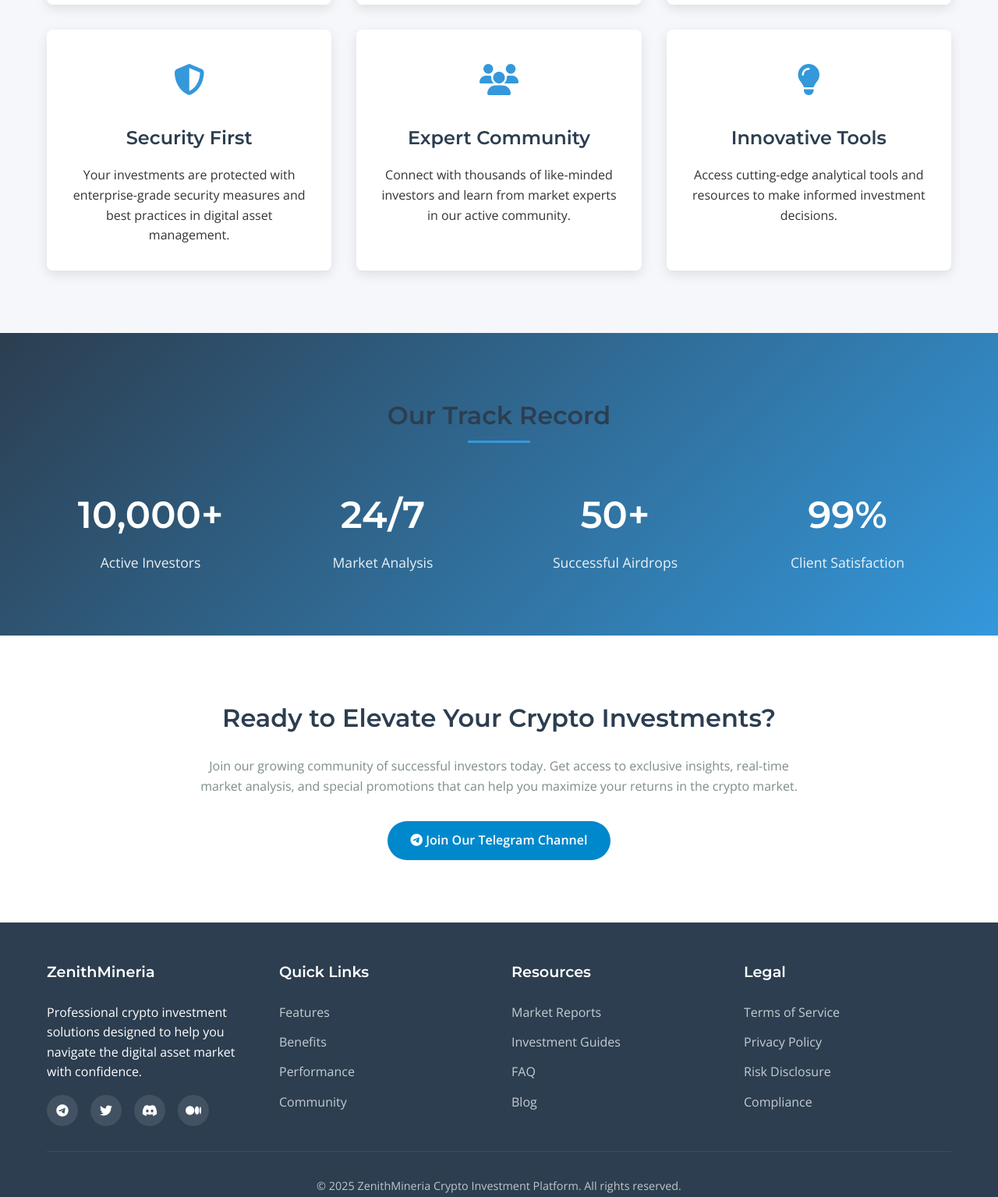
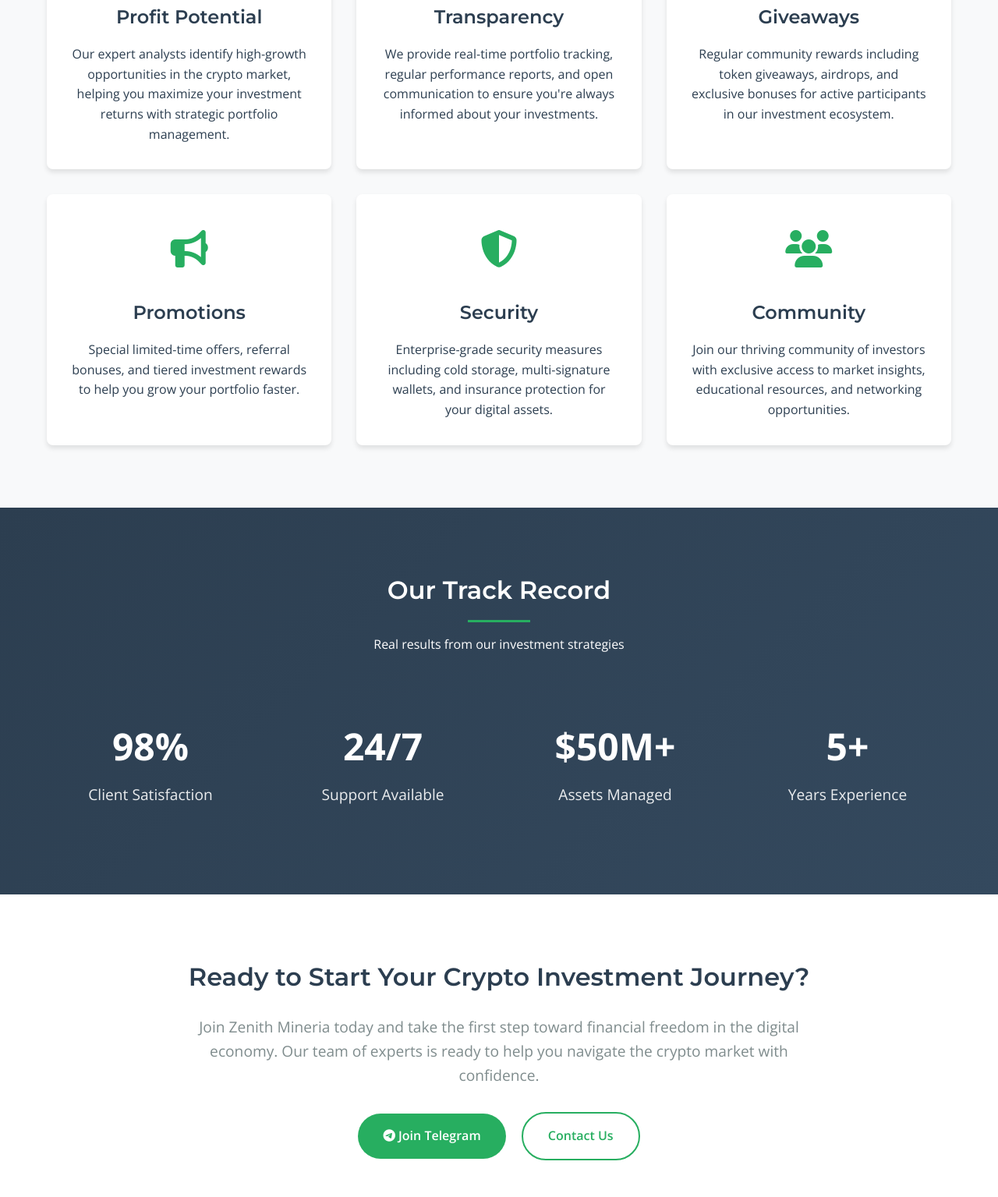
Before and after one commit to USDTQBOT/Get-started-, a plain HTML site: page index.html in a window 1280 px wide. Shown: the part 1230-2765 px from the top of the page at 78% size. Drawn offline with nearby package versions, Linux system fonts and the light colour scheme.

Commit message:
Update index.html

```diff
--- a/index.html
+++ b/index.html
@@ -3,21 +3,21 @@
 <head>
     <meta charset="UTF-8">
     <meta name="viewport" content="width=device-width, initial-scale=1.0">
+    <meta name="description" content="Zenith Mineria - Professional cryptocurrency investment platform with transparent operations and high growth potential">
     <title>Zenith Mineria | Professional Crypto Investment Platform</title>
     <link rel="stylesheet" href="https://cdnjs.cloudflare.com/ajax/libs/font-awesome/6.4.0/css/all.min.css">
     <link href="https://fonts.googleapis.com/css2?family=Montserrat:wght@300;400;500;600;700&family=Open+Sans:wght@300;400;600;700&display=swap" rel="stylesheet">
     <style>
         :root {
-            --primary-color: #3498db;
-            --secondary-color: #2c3e50;
-            --accent-color: #e74c3c;
-            --light-color: #ecf0f1;
-            --dark-color: #2c3e50;
-            --success-color: #27ae60;
-            --warning-color: #f39c12;
-            --text-color: #333;
+            --primary: #2c3e50;
+            --secondary: #34495e;
+            --accent: #27ae60;
+            --accent-light: #2ecc71;
+            --text: #2c3e50;
             --text-light: #7f8c8d;
-            --box-shadow: 0 5px 15px rgba(0, 0, 0, 0.1);
+            --bg: #f8f9fa;
+            --white: #ffffff;
+            --shadow: 0 4px 6px rgba(0, 0, 0, 0.1);
             --transition: all 0.3s ease;
         }
 
@@ -29,22 +29,15 @@
 
         body {
             font-family: 'Open Sans', sans-serif;
-            color: var(--text-color);
+            background-color: var(--bg);
+            color: var(--text);
             line-height: 1.6;
-            background-color: #f9f9f9;
         }
 
         h1, h2, h3, h4 {
             font-family: 'Montserrat', sans-serif;
             font-weight: 600;
             margin-bottom: 1rem;
-            color: var(--secondary-color);
-        }
-
-        a {
-            text-decoration: none;
-            color: var(--primary-color);
-            transition: var(--transition);
         }
 
         .container {
@@ -56,7 +49,7 @@
 
         /* Header Styles */
         header {
-            background: linear-gradient(135deg, var(--secondary-color), var(--primary-color));
+            background: linear-gradient(135deg, var(--primary), var(--secondary));
             color: white;
             padding: 2rem 0;
             text-align: center;
@@ -76,7 +69,7 @@
             left: 0;
             width: 100%;
             height: 100%;
-            background: url('https://images.unsplash.com/photo-1639762681057-408e52192e55?ixlib=rb-4.0.3&ixid=M3wxMjA3fDB8MHxwaG90by1wYWdlfHx8fGVufDB8fHx8fA%3D%3D&auto=format&fit=crop&w=2232&q=80') center/cover no-repeat;
+            background: url('https://images.unsplash.com/photo-1639762681057-408e52192e55?q=80&w=2232&auto=format&fit=crop') no-repeat center center/cover;
             opacity: 0.2;
             z-index: 1;
         }
@@ -85,23 +78,21 @@
             font-size: 2.5rem;
             font-weight: 700;
             margin-bottom: 1rem;
-            display: inline-block;
-        }
-
-        .logo span {
-            color: var(--primary-color);
+            color: white;
         }
 
         .tagline {
             font-size: 1.2rem;
             margin-bottom: 2rem;
-            opacity: 0.9;
+            max-width: 800px;
+            margin-left: auto;
+            margin-right: auto;
         }
 
         /* Navigation */
         nav {
-            background-color: white;
-            box-shadow: var(--box-shadow);
+            background-color: var(--white);
+            box-shadow: var(--shadow);
             position: sticky;
             top: 0;
             z-index: 100;
@@ -117,7 +108,8 @@
         .nav-logo {
             font-size: 1.5rem;
             font-weight: 700;
-            color: var(--secondary-color);
+            color: var(--primary);
+            text-decoration: none;
         }
 
         .nav-links {
@@ -130,14 +122,16 @@
         }
 
         .nav-links a {
-            color: var(--dark-color);
+            text-decoration: none;
+            color: var(--text);
             font-weight: 500;
+            transition: var(--transition);
             padding: 0.5rem 0;
             position: relative;
         }
 
         .nav-links a:hover {
-            color: var(--primary-color);
+            color: var(--accent);
         }
 
         .nav-links a::after {
@@ -147,7 +141,7 @@
             left: 0;
             width: 0;
             height: 2px;
-            background-color: var(--primary-color);
+            background-color: var(--accent);
             transition: var(--transition);
         }
 
@@ -159,7 +153,7 @@
         .hero {
             padding: 5rem 0;
             text-align: center;
-            background-color: white;
+            background-color: var(--white);
         }
 
         .hero h1 {
@@ -169,15 +163,15 @@
 
         .hero p {
             font-size: 1.2rem;
+            color: var(--text-light);
             max-width: 800px;
             margin: 0 auto 2rem;
-            color: var(--text-light);
         }
 
         /* Features Section */
         .features {
             padding: 5rem 0;
-            background-color: #f5f7fa;
+            background-color: var(--bg);
         }
 
         .section-title {
@@ -189,17 +183,18 @@
             font-size: 2rem;
             position: relative;
             display: inline-block;
+            padding-bottom: 1rem;
         }
 
         .section-title h2::after {
             content: '';
             position: absolute;
-            bottom: -10px;
+            bottom: 0;
             left: 50%;
             transform: translateX(-50%);
             width: 80px;
             height: 3px;
-            background-color: var(--primary-color);
+            background-color: var(--accent);
         }
 
         .features-grid {
@@ -209,10 +204,10 @@
         }
 
         .feature-card {
-            background-color: white;
+            background-color: var(--white);
+            border-radius: 8px;
             padding: 2rem;
-            border-radius: 8px;
-            box-shadow: var(--box-shadow);
+            box-shadow: var(--shadow);
             transition: var(--transition);
             text-align: center;
         }
@@ -222,8 +217,8 @@
         }
 
         .feature-icon {
-            font-size: 2.5rem;
-            color: var(--primary-color);
+            font-size: 3rem;
+            color: var(--accent);
             margin-bottom: 1.5rem;
         }
 
@@ -235,7 +230,7 @@
         /* Stats Section */
         .stats {
             padding: 5rem 0;
-            background: linear-gradient(135deg, var(--secondary-color), var(--primary-color));
+            background: linear-gradient(135deg, var(--primary), var(--secondary));
             color: white;
             text-align: center;
         }
@@ -247,14 +242,18 @@
             margin-top: 3rem;
         }
 
-        .stat-item h3 {
-            font-size: 3rem;
-            margin-bottom: 0.5rem;
-            color: white;
+        .stat-item {
+            padding: 2rem;
         }
 
-        .stat-item p {
-            font-size: 1.1rem;
+        .stat-number {
+            font-size: 3rem;
+            font-weight: 700;
+            margin-bottom: 0.5rem;
+        }
+
+        .stat-label {
+            font-size: 1.2rem;
             opacity: 0.9;
         }
 
@@ -262,7 +261,7 @@
         .cta {
             padding: 5rem 0;
             text-align: center;
-            background-color: white;
+            background-color: var(--white);
         }
 
         .cta-content {
@@ -276,15 +275,17 @@
         }
 
         .cta p {
+            font-size: 1.2rem;
+            color: var(--text-light);
             margin-bottom: 2rem;
-            color: var(--text-light);
         }
 
         .btn {
             display: inline-block;
-            padding: 12px 30px;
-            background-color: var(--primary-color);
+            padding: 1rem 2rem;
+            background-color: var(--accent);
             color: white;
+            text-decoration: none;
             border-radius: 50px;
             font-weight: 600;
             transition: var(--transition);
@@ -294,22 +295,26 @@
         }
 
         .btn:hover {
-            background-color: var(--secondary-color);
+            background-color: var(--accent-light);
             transform: translateY(-3px);
-            box-shadow: 0 10px 20px rgba(0, 0, 0, 0.1);
+            box-shadow: 0 10px 20px rgba(46, 204, 113, 0.2);
         }
 
-        .btn-telegram {
-            background-color: #0088cc;
+        .btn-outline {
+            background-color: transparent;
+            border: 2px solid var(--accent);
+            color: var(--accent);
+            margin-left: 1rem;
         }
 
-        .btn-telegram:hover {
-            background-color: #006699;
+        .btn-outline:hover {
+            background-color: var(--accent);
+            color: white;
         }
 
         /* Footer */
         footer {
-            background-color: var(--secondary-color);
+            background-color: var(--secondary);
             color: white;
             padding: 3rem 0 1rem;
         }
@@ -322,9 +327,20 @@
         }
 
         .footer-column h3 {
-            color: white;
+            font-size: 1.5rem;
             margin-bottom: 1.5rem;
-            font-size: 1.2rem;
+            position: relative;
+            padding-bottom: 1rem;
+        }
+
+        .footer-column h3::after {
+            content: '';
+            position: absolute;
+            bottom: 0;
+            left: 0;
+            width: 50px;
+            height: 2px;
+            background-color: var(--accent);
         }
 
         .footer-links {
@@ -336,13 +352,14 @@
         }
 
         .footer-links a {
-            color: var(--light-color);
-            opacity: 0.8;
+            color: #ecf0f1;
+            text-decoration: none;
+            transition: var(--transition);
         }
 
         .footer-links a:hover {
-            opacity: 1;
-            color: var(--primary-color);
+            color: var(--accent);
+            padding-left: 5px;
         }
 
         .social-links {
@@ -352,7 +369,7 @@
         }
 
         .social-links a {
-            display: flex;
+            display: inline-flex;
             align-items: center;
             justify-content: center;
             width: 40px;
@@ -364,16 +381,14 @@
         }
 
         .social-links a:hover {
-            background-color: var(--primary-color);
+            background-color: var(--accent);
             transform: translateY(-3px);
         }
 
-        .copyright {
+        .footer-bottom {
             text-align: center;
             padding-top: 2rem;
             border-top: 1px solid rgba(255, 255, 255, 0.1);
-            font-size: 0.9rem;
-            opacity: 0.7;
         }
 
         /* Responsive Design */
@@ -395,31 +410,38 @@
                 font-size: 2rem;
             }
 
-            .section-title h2 {
-                font-size: 1.8rem;
+            .btn-group {
+                display: flex;
+                flex-direction: column;
+                gap: 1rem;
+            }
+
+            .btn-outline {
+                margin-left: 0;
             }
         }
     </style>
 </head>
 <body>
-    <!-- Header -->
+    <!-- Header with Background Image -->
     <header>
         <div class="header-bg"></div>
-        <div class="container header-content">
-            <h1 class="logo">Zenith<span>Mineria</span></h1>
-            <p class="tagline">Professional Crypto Investment Solutions for Maximum Returns</p>
+        <div class="header-content container">
+            <div class="logo">Zenith Mineria</div>
+            <p class="tagline">Professional cryptocurrency investment solutions with transparent operations and high growth potential</p>
+            <a href="#cta" class="btn">Get Started Today</a>
         </div>
     </header>
 
     <!-- Navigation -->
     <nav>
-        <div class="container nav-container">
-            <a href="#" class="nav-logo">ZenithMineria</a>
+        <div class="nav-container container">
+            <a href="#" class="nav-logo">Zenith Mineria</a>
             <ul class="nav-links">
                 <li><a href="#features">Features</a></li>
-                <li><a href="#benefits">Benefits</a></li>
                 <li><a href="#stats">Performance</a></li>
-                <li><a href="#community">Community</a></li>
+                <li><a href="#about">About Us</a></li>
+                <li><a href="#contact">Contact</a></li>
             </ul>
         </div>
     </nav>
@@ -427,110 +449,128 @@
     <!-- Hero Section -->
     <section class="hero">
         <div class="container">
-            <h1>Revolutionize Your Investment Strategy</h1>
-            <p>Join thousands of investors who are leveraging our professional crypto investment platform to maximize their returns in the dynamic world of digital assets.</p>
-            <a href="#community" class="btn btn-telegram"><i class="fab fa-telegram"></i> Join Our Community</a>
+            <h1>Invest in the Future of Digital Currency</h1>
+            <p>Zenith Mineria offers professional cryptocurrency investment services with transparent operations, competitive returns, and a community-driven approach to digital wealth creation.</p>
+            <div class="btn-group">
+                <a href="https://t.me/binance7grapid" class="btn"><i class="fab fa-telegram"></i> Join Our Telegram</a>
+                <a href="#features" class="btn btn-outline">Learn More</a>
+            </div>
         </div>
     </section>
 
     <!-- Features Section -->
-    <section id="features" class="features">
+    <section class="features" id="features">
         <div class="container">
             <div class="section-title">
-                <h2>Why Choose ZenithMineria</h2>
+                <h2>Why Choose Zenith Mineria</h2>
+                <p>Our platform offers unique advantages for crypto investors</p>
             </div>
+
             <div class="features-grid">
                 <div class="feature-card">
                     <div class="feature-icon">
                         <i class="fas fa-chart-line"></i>
                     </div>
                     <h3>Profit Potential</h3>
-                    <p>Our expert analysts identify high-growth opportunities in the crypto market, helping you maximize your investment returns with strategic insights.</p>
+                    <p>Our expert analysts identify high-growth opportunities in the crypto market, helping you maximize your investment returns with strategic portfolio management.</p>
                 </div>
+
                 <div class="feature-card">
                     <div class="feature-icon">
                         <i class="fas fa-eye"></i>
                     </div>
                     <h3>Transparency</h3>
-                    <p>We provide complete visibility into investment strategies and performance metrics, ensuring you're always informed about your portfolio.</p>
+                    <p>We provide real-time portfolio tracking, regular performance reports, and open communication to ensure you're always informed about your investments.</p>
                 </div>
+
                 <div class="feature-card">
                     <div class="feature-icon">
                         <i class="fas fa-gift"></i>
                     </div>
-                    <h3>Exclusive Rewards</h3>
-                    <p>Access special giveaways, airdrops, and promotions available only to our community members.</p>
+                    <h3>Giveaways</h3>
+                    <p>Regular community rewards including token giveaways, airdrops, and exclusive bonuses for active participants in our investment ecosystem.</p>
                 </div>
+
+                <div class="feature-card">
+                    <div class="feature-icon">
+                        <i class="fas fa-bullhorn"></i>
+                    </div>
+                    <h3>Promotions</h3>
+                    <p>Special limited-time offers, referral bonuses, and tiered investment rewards to help you grow your portfolio faster.</p>
+                </div>
+
                 <div class="feature-card">
                     <div class="feature-icon">
                         <i class="fas fa-shield-alt"></i>
                     </div>
-                    <h3>Security First</h3>
-                    <p>Your investments are protected with enterprise-grade security measures and best practices in digital asset management.</p>
+                    <h3>Security</h3>
+                    <p>Enterprise-grade security measures including cold storage, multi-signature wallets, and insurance protection for your digital assets.</p>
                 </div>
+
                 <div class="feature-card">
                     <div class="feature-icon">
                         <i class="fas fa-users"></i>
                     </div>
-                    <h3>Expert Community</h3>
-                    <p>Connect with thousands of like-minded investors and learn from market experts in our active community.</p>
-                </div>
-                <div class="feature-card">
-                    <div class="feature-icon">
-                        <i class="fas fa-lightbulb"></i>
-                    </div>
-                    <h3>Innovative Tools</h3>
-                    <p>Access cutting-edge analytical tools and resources to make informed investment decisions.</p>
+                    <h3>Community</h3>
+                    <p>Join our thriving community of investors with exclusive access to market insights, educational resources, and networking opportunities.</p>
                 </div>
             </div>
         </div>
     </section>
 
     <!-- Stats Section -->
-    <section id="stats" class="stats">
+    <section class="stats" id="stats">
         <div class="container">
             <div class="section-title">
                 <h2>Our Track Record</h2>
+                <p>Real results from our investment strategies</p>
             </div>
+
             <div class="stats-grid">
                 <div class="stat-item">
-                    <h3>10,000+</h3>
-                    <p>Active Investors</p>
+                    <div class="stat-number">98%</div>
+                    <div class="stat-label">Client Satisfaction</div>
                 </div>
+
                 <div class="stat-item">
-                    <h3>24/7</h3>
-                    <p>Market Analysis</p>
+                    <div class="stat-number">24/7</div>
+                    <div class="stat-label">Support Available</div>
                 </div>
+
                 <div class="stat-item">
-                    <h3>50+</h3>
-                    <p>Successful Airdrops</p>
+                    <div class="stat-number">$50M+</div>
+                    <div class="stat-label">Assets Managed</div>
                 </div>
+
                 <div class="stat-item">
-                    <h3>99%</h3>
-                    <p>Client Satisfaction</p>
+                    <div class="stat-number">5+</div>
+                    <div class="stat-label">Years Experience</div>
                 </div>
             </div>
         </div>
     </section>
 
     <!-- CTA Section -->
-    <section id="community" class="cta">
+    <section class="cta" id="cta">
         <div class="container">
             <div class="cta-content">
-                <h2>Ready to Elevate Your Crypto Investments?</h2>
-                <p>Join our growing community of successful investors today. Get access to exclusive insights, real-time market analysis, and special promotions that can help you maximize your returns in the crypto market.</p>
-                <a href="https://t.me/binance7grapid" class="btn btn-telegram"><i class="fab fa-telegram"></i> Join Our Telegram Channel</a>
+                <h2>Ready to Start Your Crypto Investment Journey?</h2>
+                <p>Join Zenith Mineria today and take the first step toward financial freedom in the digital economy. Our team of experts is ready to help you navigate the crypto market with confidence.</p>
+                <div class="btn-group">
+                    <a href="https://t.me/binance7grapid" class="btn"><i class="fab fa-telegram"></i> Join Telegram</a>
+                    <a href="#contact" class="btn btn-outline">Contact Us</a>
+                </div>
             </div>
         </div>
     </section>
 
     <!-- Footer -->
-    <footer>
+    <footer id="contact">
         <div class="container">
             <div class="footer-content">
                 <div class="footer-column">
-                    <h3>ZenithMineria</h3>
-                    <p>Professional crypto investment solutions designed to help you navigate the digital asset market with confidence.</p>
+                    <h3>Zenith Mineria</h3>
+                    <p>Professional cryptocurrency investment services with a focus on transparency, security, and community engagement.</p>
                     <div class="social-links">
                         <a href="#"><i class="fab fa-telegram"></i></a>
                         <a href="#"><i class="fab fa-twitter"></i></a>
@@ -538,36 +578,39 @@
                         <a href="#"><i class="fab fa-medium"></i></a>
                     </div>
                 </div>
+
                 <div class="footer-column">
                     <h3>Quick Links</h3>
                     <ul class="footer-links">
                         <li><a href="#features">Features</a></li>
-                        <li><a href="#benefits">Benefits</a></li>
                         <li><a href="#stats">Performance</a></li>
-                        <li><a href="#community">Community</a></li>
+                        <li><a href="#about">About Us</a></li>
+                        <li><a href="#contact">Contact</a></li>
                     </ul>
                 </div>
+
                 <div class="footer-column">
                     <h3>Resources</h3>
                     <ul class="footer-links">
-                        <li><a href="#">Market Reports</a></li>
-                        <li><a href="#">Investment Guides</a></li>
+                        <li><a href="#">Blog</a></li>
                         <li><a href="#">FAQ</a></li>
-                        <li><a href="#">Blog</a></li>
+                        <li><a href="#">Whitepaper</a></li>
+                        <li><a href="#">Tutorials</a></li>
                     </ul>
                 </div>
+
                 <div class="footer-column">
-                    <h3>Legal</h3>
+                    <h3>Contact Us</h3>
                     <ul class="footer-links">
-                        <li><a href="#">Terms of Service</a></li>
-                        <li><a href="#">Privacy Policy</a></li>
-                        <li><a href="#">Risk Disclosure</a></li>
-                        <li><a href="#">Compliance</a></li>
+                        <li><i class="fas fa-envelope"></i> info@zenithmineria.com</li>
+                        <li><i class="fab fa-telegram"></i> t.me/binance7grapid</li>
+                        <li><i class="fas fa-globe"></i> www.zenithmineria.com</li>
                     </ul>
                 </div>
             </div>
-            <div class="copyright">
-                <p>&copy; 2025 ZenithMineria Crypto Investment Platform. All rights reserved.</p>
+
+            <div class="footer-bottom">
+                <p>&copy; 2025 Zenith Mineria. All rights reserved. | <a href="#">Privacy Policy</a> | <a href="#">Terms of Service</a></p>
             </div>
         </div>
     </footer>
```
